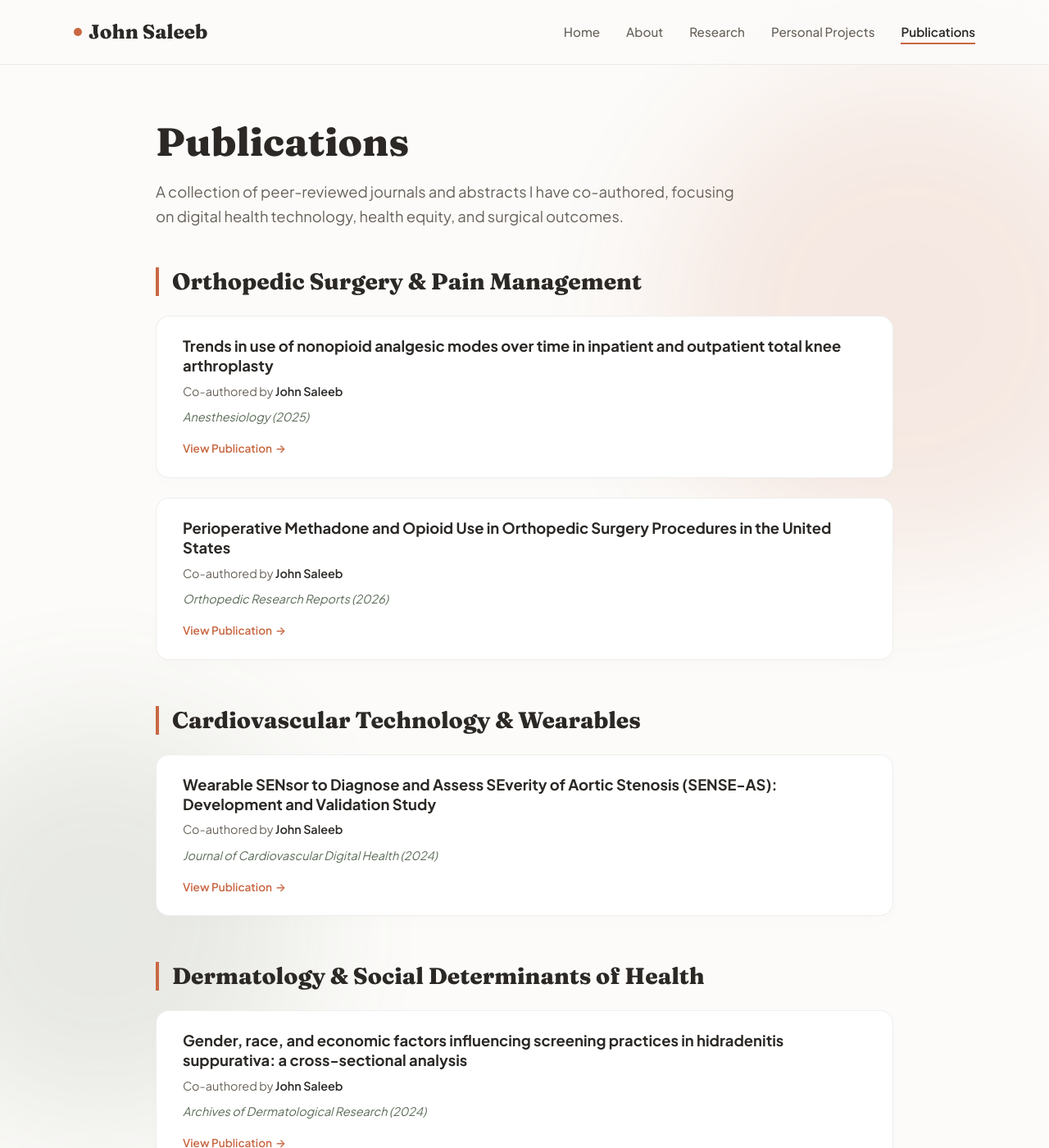
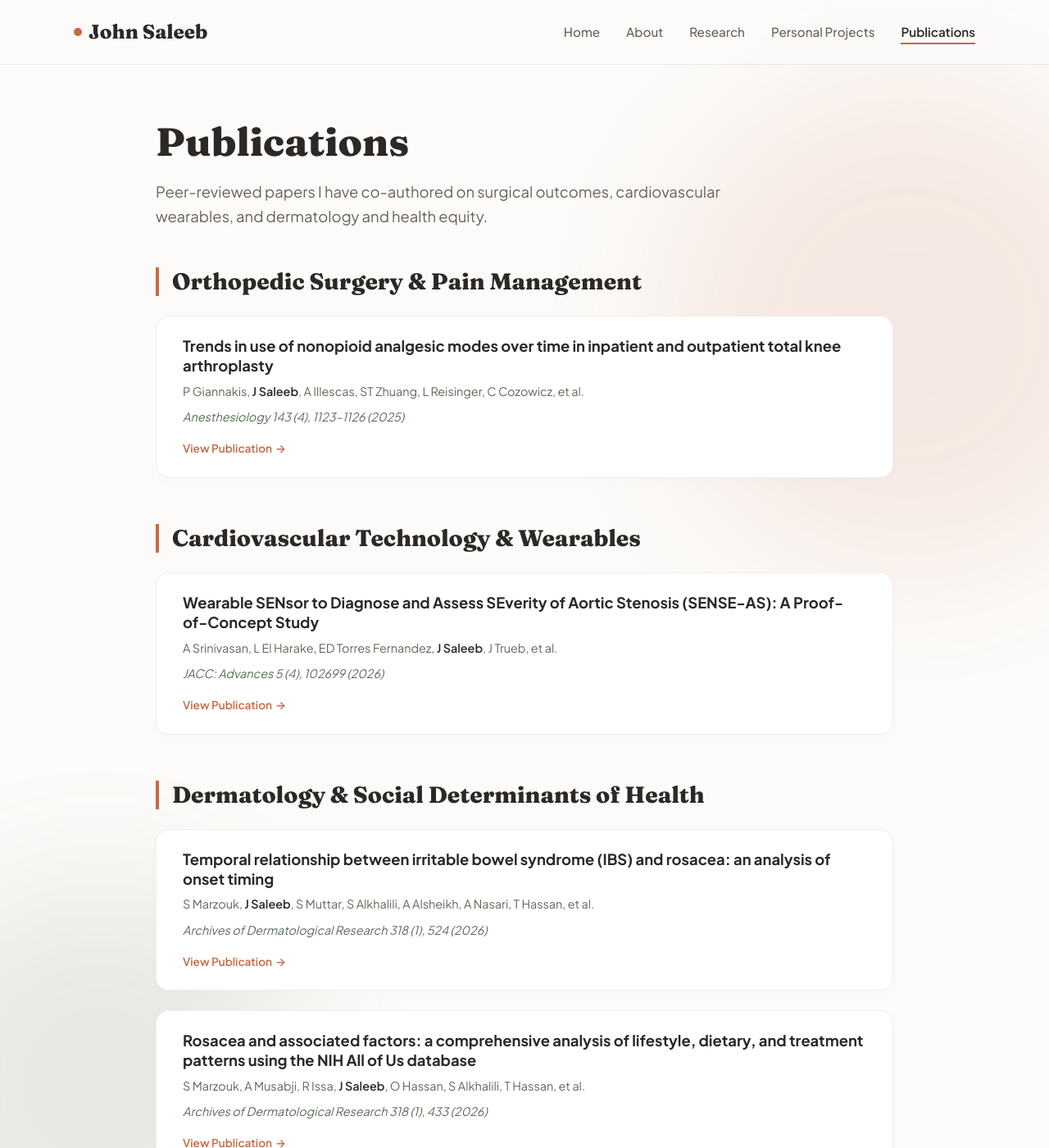
Before and after one commit to saleebj/johnsaleeb.github.io, a Jekyll site: the page built from publications.md, in a window 1280 px wide and 1400 px high. Shown: the whole window at 82% size. Built offline with Jekyll 4.4.1, drawn with Linux system fonts in a browser that asks for light colours; some of the changed text lies outside the part shown.

Commit message:
Add podcasts and sync publications with Google Scholar (#4)
- Personal Projects: Buzzer Beater Podcast and Mama I Made It with
  Spotify players, TEDx and more-to-come cards below
- Publications: match the 5 papers on John's Scholar profile (adds the
  JACC: Advances SENSE-AS study and two 2026 rosacea papers), full
  author lists, link to Scholar profile
- Footer: Google Scholar link


Claude-Session: https://claude.ai/code/session_01AX4NMhvRhiGvoxVxQNFXnv

Co-authored-by: Claude <noreply@anthropic.com>

```diff
--- a/_config.yml
+++ b/_config.yml
@@ -4,6 +4,7 @@ email: saleeb@umich.edu
 # Leave one blank ("") to hide it.
 github_username: saleebj
 linkedin_url: "https://www.linkedin.com/in/john-saleeb-506678206/"
+google_scholar_url: "https://scholar.google.com/citations?user=4CvPldMAAAAJ&hl=en"
 cv_url: "" # e.g. /assets/files/John-Saleeb-CV.pdf
 description: >-
   Neuroscience, Data Science, & Healthcare Analytics at Northwestern & Duke.
--- a/_layouts/default.html
+++ b/_layouts/default.html
@@ -46,6 +46,7 @@
       <div class="footer-links">
         {% if site.email %}<a href="mailto:{{ site.email }}">Email</a>{% endif %}
         {% if site.linkedin_url != "" %}<a href="{{ site.linkedin_url }}" target="_blank" rel="noopener">LinkedIn</a>{% endif %}
+        {% if site.google_scholar_url %}<a href="{{ site.google_scholar_url }}" target="_blank" rel="noopener">Google Scholar</a>{% endif %}
         {% if site.github_username %}<a href="https://github.com/{{ site.github_username }}" target="_blank" rel="noopener">GitHub</a>{% endif %}
         <a href="https://www.youtube.com/watch?v=oiXWMKi_Wec&t=83s" target="_blank" rel="noopener">TEDx Talk</a>
       </div>
--- a/assets/css/main.scss
+++ b/assets/css/main.scss
@@ -607,7 +607,7 @@ a {
 
 .personal-grid {
   display: grid;
-  grid-template-columns: repeat(3, 1fr);
+  grid-template-columns: repeat(2, 1fr);
   gap: 1.5rem;
 
   .project-card {
@@ -618,6 +618,31 @@ a {
     p { flex: 1; }
     .project-tag { align-self: flex-start; }
   }
+}
+
+.podcast-grid {
+  display: grid;
+  grid-template-columns: repeat(2, 1fr);
+  gap: 1.5rem;
+  margin-bottom: 3.5rem;
+}
+
+.podcast-card {
+  display: flex;
+  flex-direction: column;
+  padding: 1.75rem;
+
+  .project-tag { align-self: flex-start; }
+  p { flex: 1; margin-bottom: 1.25rem; }
+
+  iframe {
+    width: 100%;
+    border: 0;
+    border-radius: 12px;
+    margin-bottom: 1rem;
+  }
+
+  a { font-weight: 600; }
 }
 
 .about-card {
@@ -656,6 +681,12 @@ a {
   border-radius: 30px;
 }
 
+.scholar-link {
+  text-align: center;
+  font-weight: 600;
+  margin-top: 1rem;
+}
+
 // --- CONTACT ---
 .contact-section {
   margin: 4rem 0 2rem;
@@ -691,6 +722,7 @@ a {
   }
 
   .about-grid,
+  .podcast-grid,
   .personal-grid {
     grid-template-columns: 1fr;
   }
--- a/publications.md
+++ b/publications.md
@@ -7,7 +7,7 @@ description: "Academic publications and medical research papers authored and co-
 
 <h1 class="page-title">Publications</h1>
 <p class="page-intro">
-  A collection of peer-reviewed journals and abstracts I have co-authored, focusing on digital health technology, health equity, and surgical outcomes.
+  Peer-reviewed papers I have co-authored on surgical outcomes, cardiovascular wearables, and dermatology and health equity.
 </p>
 
 <div class="publication-category">
@@ -15,16 +15,9 @@ description: "Academic publications and medical research papers authored and co-
   <div class="publications-list">
     <div class="publication-item">
       <span class="pub-title">Trends in use of nonopioid analgesic modes over time in inpatient and outpatient total knee arthroplasty</span>
-      <span class="pub-authors">Co-authored by <span class="author-highlight">John Saleeb</span></span>
-      <span class="pub-journal">Anesthesiology (2025)</span>
+      <span class="pub-authors">P Giannakis, <span class="author-highlight">J Saleeb</span>, A Illescas, ST Zhuang, L Reisinger, C Cozowicz, et al.</span>
+      <span class="pub-journal"><em>Anesthesiology</em> 143 (4), 1123–1126 (2025)</span>
       <a href="https://doi.org/10.1097/ALN.0000000000005638" target="_blank" rel="noopener" class="pub-link">View Publication</a>
-    </div>
-
-    <div class="publication-item">
-      <span class="pub-title">Perioperative Methadone and Opioid Use in Orthopedic Surgery Procedures in the United States</span>
-      <span class="pub-authors">Co-authored by <span class="author-highlight">John Saleeb</span></span>
-      <span class="pub-journal">Orthopedic Research Reports (2026)</span>
-      <a href="https://pubmed.ncbi.nlm.nih.gov/?term=Perioperative+Methadone+and+Opioid+Use+in+Orthopedic+Surgery+Procedures" target="_blank" rel="noopener" class="pub-link">View Publication</a>
     </div>
   </div>
 </div>
@@ -33,10 +26,10 @@ description: "Academic publications and medical research papers authored and co-
   <h2>Cardiovascular Technology & Wearables</h2>
   <div class="publications-list">
     <div class="publication-item">
-      <span class="pub-title">Wearable SENsor to Diagnose and Assess SEverity of Aortic Stenosis (SENSE-AS): Development and Validation Study</span>
-      <span class="pub-authors">Co-authored by <span class="author-highlight">John Saleeb</span></span>
-      <span class="pub-journal">Journal of Cardiovascular Digital Health (2024)</span>
-      <a href="https://pubmed.ncbi.nlm.nih.gov/?term=Wearable+SENsor+to+Diagnose+and+Assess+SEverity+of+Aortic+Stenosis" target="_blank" rel="noopener" class="pub-link">View Publication</a>
+      <span class="pub-title">Wearable SENsor to Diagnose and Assess SEverity of Aortic Stenosis (SENSE-AS): A Proof-of-Concept Study</span>
+      <span class="pub-authors">A Srinivasan, L El Harake, ED Torres Fernandez, <span class="author-highlight">J Saleeb</span>, J Trueb, et al.</span>
+      <span class="pub-journal"><em>JACC: Advances</em> 5 (4), 102699 (2026)</span>
+      <a href="https://scholar.google.com/scholar?q=%22Wearable+SENsor+to+Diagnose+and+Assess+SEverity+of+Aortic+Stenosis%22" target="_blank" rel="noopener" class="pub-link">View Publication</a>
     </div>
   </div>
 </div>
@@ -45,10 +38,28 @@ description: "Academic publications and medical research papers authored and co-
   <h2>Dermatology & Social Determinants of Health</h2>
   <div class="publications-list">
     <div class="publication-item">
+      <span class="pub-title">Temporal relationship between irritable bowel syndrome (IBS) and rosacea: an analysis of onset timing</span>
+      <span class="pub-authors">S Marzouk, <span class="author-highlight">J Saleeb</span>, S Muttar, S Alkhalili, A Alsheikh, A Nasari, T Hassan, et al.</span>
+      <span class="pub-journal"><em>Archives of Dermatological Research</em> 318 (1), 524 (2026)</span>
+      <a href="https://scholar.google.com/scholar?q=%22Temporal+relationship+between+irritable+bowel+syndrome+%28IBS%29+and+rosacea%22" target="_blank" rel="noopener" class="pub-link">View Publication</a>
+    </div>
+
+    <div class="publication-item">
+      <span class="pub-title">Rosacea and associated factors: a comprehensive analysis of lifestyle, dietary, and treatment patterns using the NIH All of Us database</span>
+      <span class="pub-authors">S Marzouk, A Musabji, R Issa, <span class="author-highlight">J Saleeb</span>, O Hassan, S Alkhalili, T Hassan, et al.</span>
+      <span class="pub-journal"><em>Archives of Dermatological Research</em> 318 (1), 433 (2026)</span>
+      <a href="https://scholar.google.com/scholar?q=%22Rosacea+and+associated+factors%3A+a+comprehensive+analysis+of+lifestyle%2C+dietary%2C+and+treatment+patterns%22" target="_blank" rel="noopener" class="pub-link">View Publication</a>
+    </div>
+
+    <div class="publication-item">
       <span class="pub-title">Gender, race, and economic factors influencing screening practices in hidradenitis suppurativa: a cross-sectional analysis</span>
-      <span class="pub-authors">Co-authored by <span class="author-highlight">John Saleeb</span></span>
-      <span class="pub-journal">Archives of Dermatological Research (2024)</span>
+      <span class="pub-authors">S Marzouk, <span class="author-highlight">J Saleeb</span>, O Hassan, S Alkhalili, T Hassan, R Issa, S Muttar, et al.</span>
+      <span class="pub-journal"><em>Archives of Dermatological Research</em> 316 (10), 746 (2024)</span>
       <a href="https://doi.org/10.1007/s00403-024-03494-z" target="_blank" rel="noopener" class="pub-link">View Publication</a>
     </div>
   </div>
 </div>
+
+<p class="scholar-link">
+  Always up to date on <a href="{{ site.google_scholar_url }}" target="_blank" rel="noopener">Google Scholar →</a>
+</p>
```
Also changed, not shown: personal.md (+21 -11 lines).
